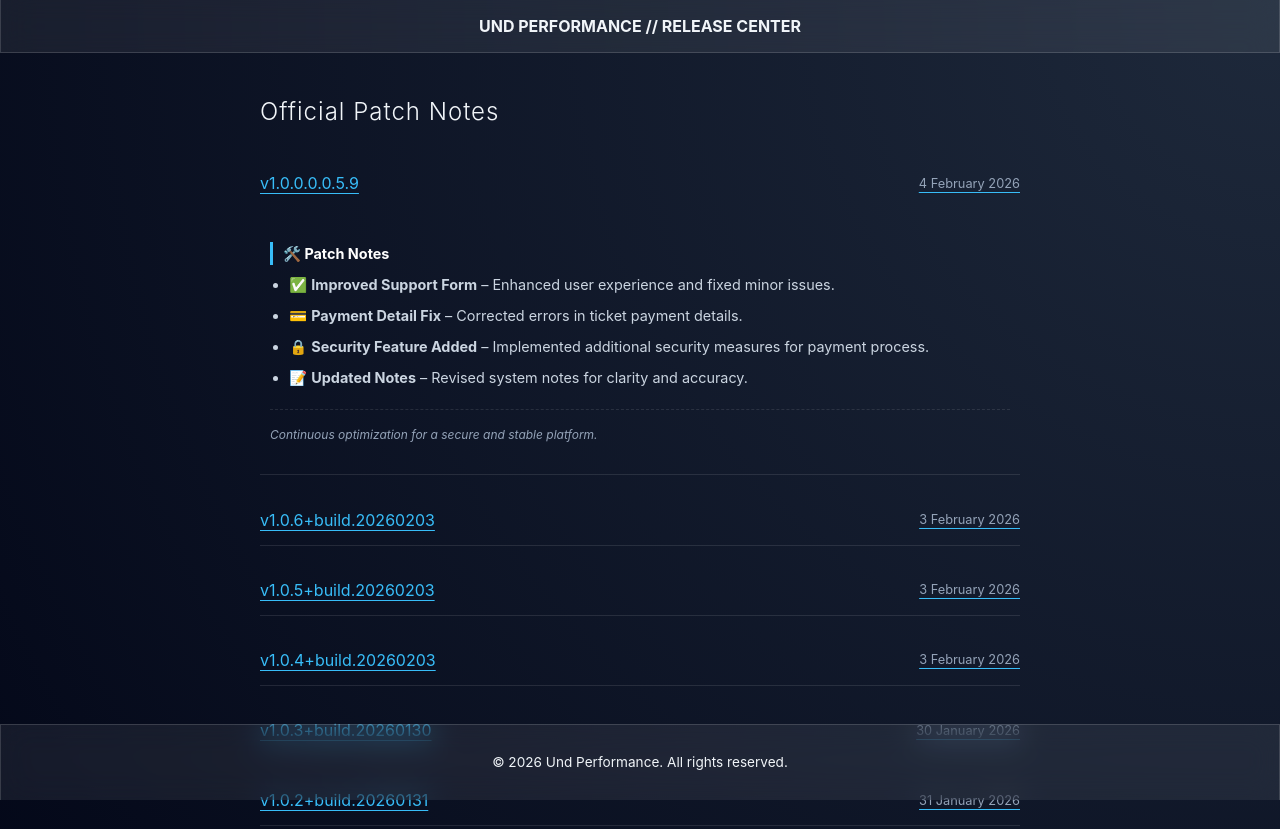
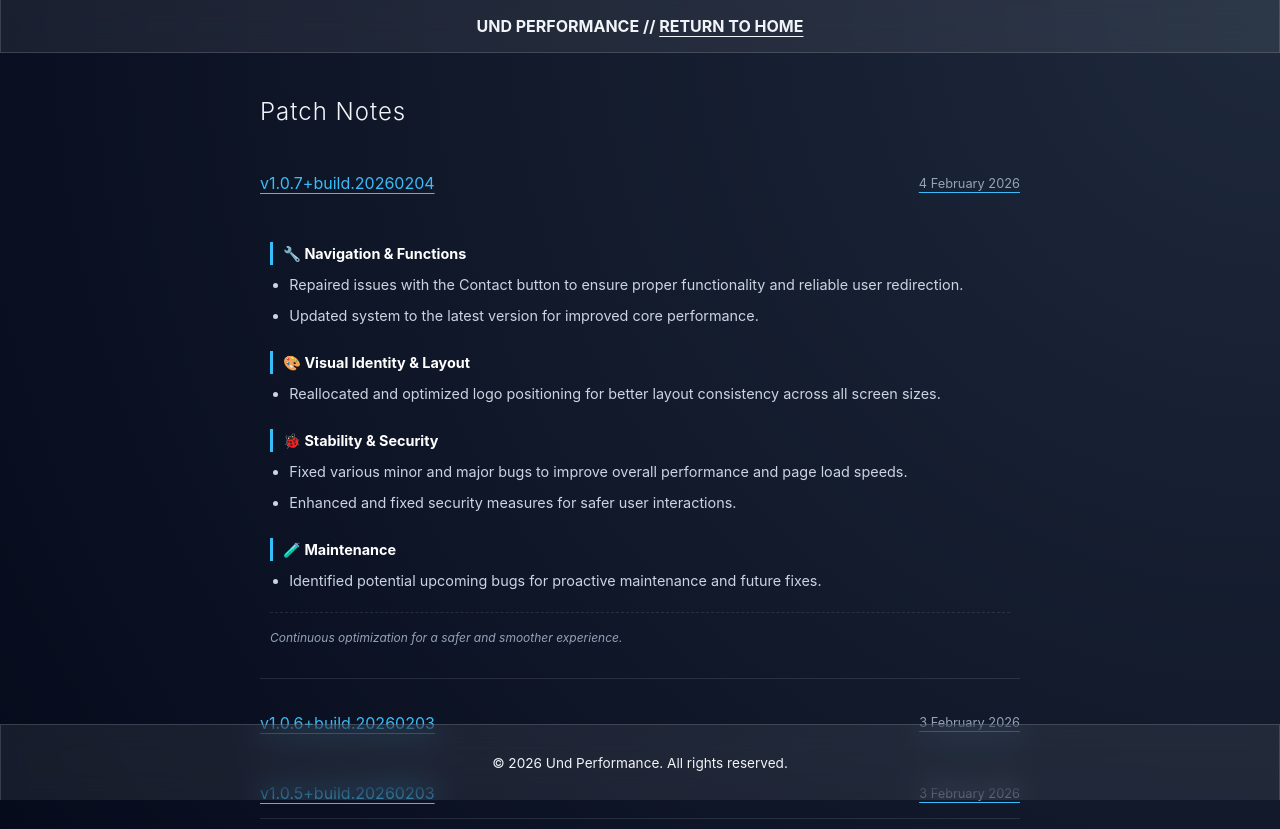
Before and after one commit to muhdnabil66/seekseveen-demo, a plain HTML site: page update.html in a window 1280 px wide. Shown: the top 829 px of the page. Drawn offline with Linux system fonts and the light colour scheme.

Commit message:
patch note update

```diff
--- a/update.html
+++ b/update.html
@@ -3,7 +3,7 @@
 <head>
     <meta charset="UTF-8">
     <meta name="viewport" content="width=device-width, initial-scale=1.0">
-    <title>Official Patch Notes | Und Performance</title>
+    <title>Patch Notes | Und Performance</title>
     <style>
         :root {
             --glass-bg: rgba(255, 255, 255, 0.07);
@@ -15,7 +15,7 @@
 
         body {
             font-family: 'Inter', -apple-system, sans-serif;
-            background-color: #020617;
+            background-color: #020617; /* Deep dark background */
             background-image: radial-gradient(circle at top right, #1e293b, #020617);
             color: var(--text-main);
             margin: 0;
@@ -25,7 +25,7 @@
             overflow-x: hidden;
         }
 
-        /* Glass Header & Footer */
+        /* Glass Header & Footer with blurring glass effect */
         header, footer {
             background: var(--glass-bg);
             backdrop-filter: blur(15px);
@@ -40,6 +40,17 @@
         }
         header { top: 0; border-top: none; }
         footer { bottom: 0; border-bottom: none; margin-top: auto; font-size: 0.85rem; }
+
+        /* Header Link Style */
+        .nav-link {
+            color: var(--text-main);
+            text-decoration: underline;
+            text-underline-offset: 4px;
+            transition: color 0.2s ease;
+        }
+        .nav-link:hover {
+            color: var(--accent);
+        }
 
         main {
             padding: 20px;
@@ -128,26 +139,37 @@
 <body>
 
 <header>
-    <strong>UND PERFORMANCE // RELEASE CENTER</strong>
+    <strong>UND PERFORMANCE // <a href="index.html" class="nav-link">RETURN TO HOME</a></strong>
 </header>
 
 <main>
-    <h2>Official Patch Notes</h2>
+    <h2>Patch Notes</h2>
 
     <div class="patch-container">
         <details open>
             <summary>
-                v1.0.0.0.0.5.9 <span class="date-tag">4 February 2026</span>
+                v1.0.7+build.20260204 <span class="date-tag">4 February 2026</span>
             </summary>
             <div class="patch-content">
-                <span class="section-title">🛠️ Patch Notes</span>
+                <span class="section-title">🔧 Navigation & Functions</span>
                 <ul>
-                    <li>✅ <strong>Improved Support Form</strong> – Enhanced user experience and fixed minor issues.</li>
-                    <li>💳 <strong>Payment Detail Fix</strong> – Corrected errors in ticket payment details.</li>
-                    <li>🔒 <strong>Security Feature Added</strong> – Implemented additional security measures for payment process.</li>
-                    <li>📝 <strong>Updated Notes</strong> – Revised system notes for clarity and accuracy.</li>
+                    <li>Repaired issues with the Contact button to ensure proper functionality and reliable user redirection.</li>
+                    <li>Updated system to the latest version for improved core performance.</li>
                 </ul>
-                <div class="dev-notes">Continuous optimization for a secure and stable platform.</div>
+                <span class="section-title">🎨 Visual Identity & Layout</span>
+                <ul>
+                    <li>Reallocated and optimized logo positioning for better layout consistency across all screen sizes.</li>
+                </ul>
+                <span class="section-title">🐞 Stability & Security</span>
+                <ul>
+                    <li>Fixed various minor and major bugs to improve overall performance and page load speeds.</li>
+                    <li>Enhanced and fixed security measures for safer user interactions.</li>
+                </ul>
+                <span class="section-title">🧪 Maintenance</span>
+                <ul>
+                    <li>Identified potential upcoming bugs for proactive maintenance and future fixes.</li>
+                </ul>
+                <div class="dev-notes">Continuous optimization for a safer and smoother experience.</div>
             </div>
         </details>
     </div>
```
Also changed, not shown: page3.html (+3 -3 lines), page4.html (+1 -1 lines).
